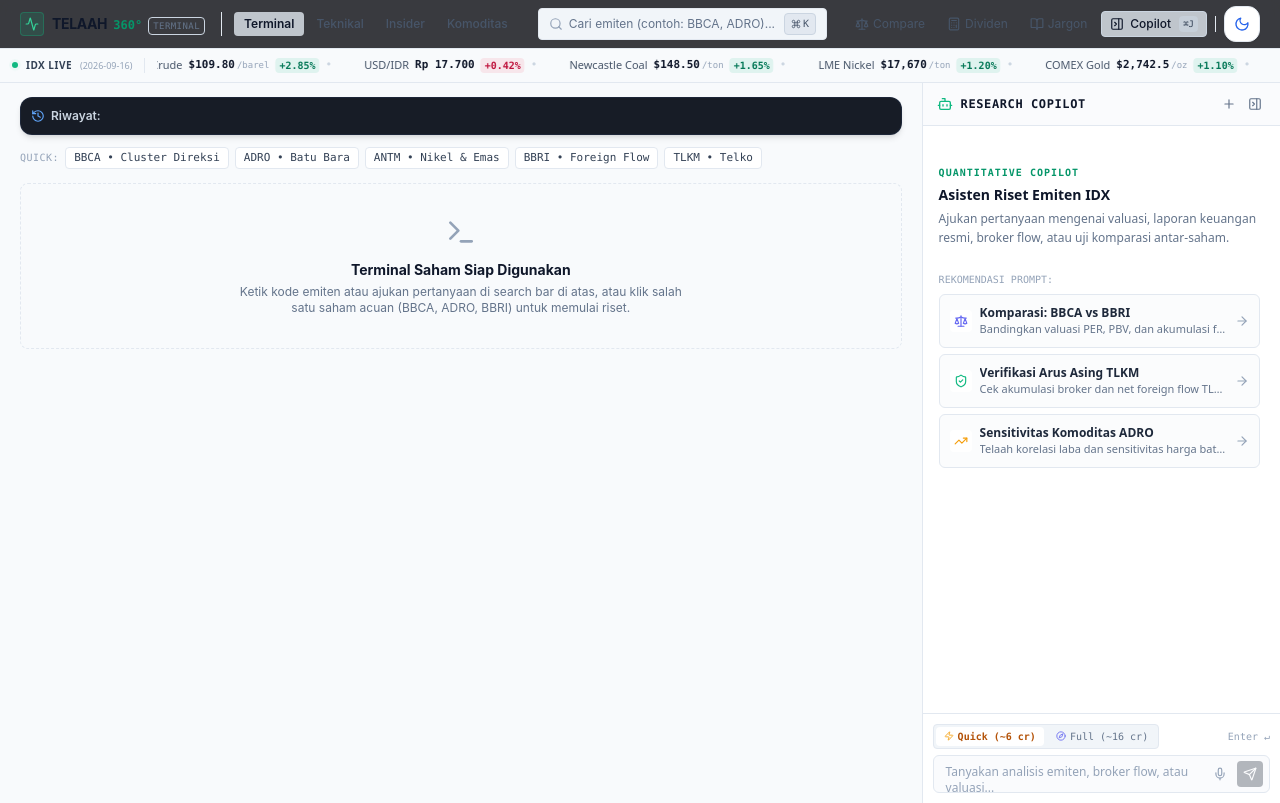
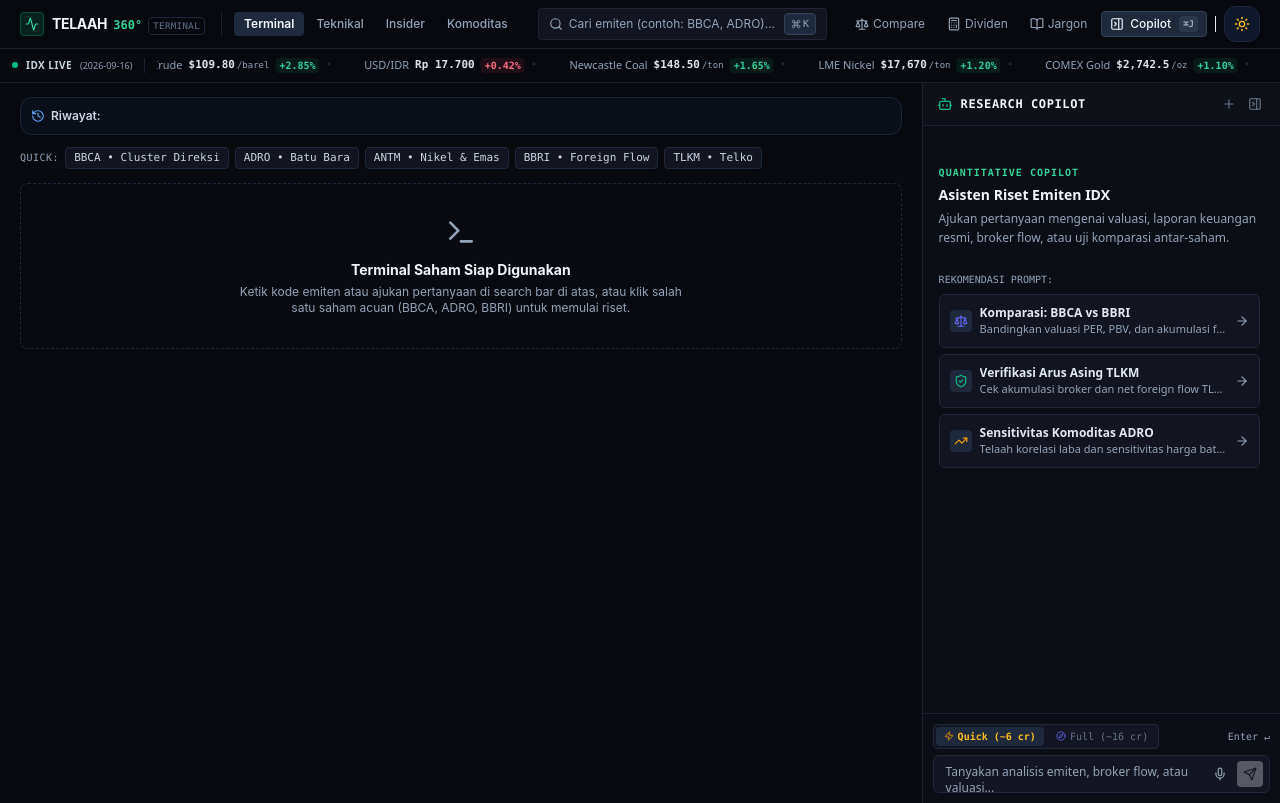
Before and after one commit to meets-indonesia/Telaah-AI, a Next.js app: page / in a window 1280 px wide. Built offline with nearby package versions, Linux system fonts and the light colour scheme.

Commit message:
style(theme): set dark theme as default primary and redesign Intisari into clean executive brief

```diff
--- a/src/app/globals.css
+++ b/src/app/globals.css
@@ -3,6 +3,31 @@
 @tailwind utilities;
 
 :root {
+  --background: #090a0f;
+  --foreground: #f1f5f9;
+  --card-bg: #0f1118;
+  --card-border: #1c202a;
+  --card-border-subtle: #141720;
+  --muted: #8492a6;
+  --brand-soft: #161a24;
+  --terminal-emerald: #10b981;
+  --terminal-rose: #f43f5e;
+}
+
+html.dark,
+html {
+  --background: #090a0f;
+  --foreground: #f1f5f9;
+  --card-bg: #0f1118;
+  --card-border: #1c202a;
+  --card-border-subtle: #141720;
+  --muted: #8492a6;
+  --brand-soft: #161a24;
+  --terminal-emerald: #10b981;
+  --terminal-rose: #f43f5e;
+}
+
+html.light {
   --background: #f8fafc;
   --foreground: #0f172a;
   --card-bg: #ffffff;
@@ -10,18 +35,6 @@
   --card-border-subtle: #f1f5f9;
   --muted: #64748b;
   --brand-soft: #f1f5f9;
-  --terminal-emerald: #10b981;
-  --terminal-rose: #f43f5e;
-}
-
-html.dark {
-  --background: #090a0f;
-  --foreground: #f1f5f9;
-  --card-bg: #0f1118;
-  --card-border: #1c202a;
-  --card-border-subtle: #141720;
-  --muted: #8492a6;
-  --brand-soft: #161a24;
   --terminal-emerald: #10b981;
   --terminal-rose: #f43f5e;
 }
--- a/src/app/layout.tsx
+++ b/src/app/layout.tsx
@@ -12,25 +12,26 @@ export default function RootLayout({
   children: React.ReactNode;
 }>) {
   return (
-    <html lang="id" suppressHydrationWarning>
+    <html lang="id" className="dark" suppressHydrationWarning>
       <head>
         <script
           dangerouslySetInnerHTML={{
             __html: `
               try {
                 const savedTheme = localStorage.getItem('telaah_theme');
-                const prefersDark = window.matchMedia('(prefers-color-scheme: dark)').matches;
-                if (savedTheme === 'dark' || (!savedTheme && prefersDark)) {
+                if (savedTheme === 'light') {
+                  document.documentElement.classList.remove('dark');
+                  document.documentElement.classList.add('light');
+                } else {
                   document.documentElement.classList.add('dark');
-                } else {
-                  document.documentElement.classList.remove('dark');
+                  document.documentElement.classList.remove('light');
                 }
               } catch (e) {}
             `,
           }}
         />
       </head>
-      <body className="antialiased bg-[#f6f8fb] dark:bg-[#090d16] text-slate-900 dark:text-slate-100 min-h-[100dvh] transition-colors duration-200 selection:bg-brand-500 selection:text-white">
+      <body className="antialiased bg-[#090a0f] text-slate-100 min-h-[100dvh] transition-colors duration-200 selection:bg-emerald-500 selection:text-white">
         <a href="#main-content" className="skip-link">Lewati ke konten utama</a>
         {children}
       </body>
--- a/src/components/ReportHeader.tsx
+++ b/src/components/ReportHeader.tsx
@@ -203,22 +203,28 @@ export const ReportHeader: React.FC<ReportHeaderProps> = ({
         </div>
       </div>
 
-      {/* Direct Answer & Core Thesis (Clean Editorial Box) */}
-      <div className="bg-slate-50 dark:bg-[#0c0e14] rounded-lg border-l-4 border-l-indigo-500 dark:border-l-indigo-400 border-y border-r border-slate-200 dark:border-slate-800/80 p-3.5">
-        <div className="flex items-center justify-between gap-2 mb-1.5">
-          <span className="text-[10px] font-mono uppercase tracking-wider font-semibold text-indigo-600 dark:text-indigo-400">
-            Intisari Riset
-          </span>
-          <span className="text-[10px] font-mono text-slate-400">
-            Mode: {report.mode.toUpperCase()}
+      {/* Executive Thesis & Direct Answer Strip */}
+      <div className="bg-[#0f1118] rounded-md border border-slate-800/80 p-3.5 space-y-2">
+        <div className="flex items-center justify-between border-b border-slate-800/60 pb-1.5 text-[10px] font-mono">
+          <div className="flex items-center gap-1.5 text-slate-300 uppercase tracking-wider font-semibold">
+            <span className="w-1.5 h-1.5 rounded-full bg-indigo-400" />
+            <span>Executive Brief</span>
+          </div>
+          <span className="text-slate-500 uppercase tracking-widest text-[9px]">
+            Mode: {report.mode}
           </span>
         </div>
-        <h3 className="text-sm font-semibold text-slate-900 dark:text-slate-100 leading-snug mb-1">
-          {report.directAnswer}
-        </h3>
-        <p className="text-xs text-slate-600 dark:text-slate-400 leading-relaxed">
-          {report.executiveSummary}
-        </p>
+
+        <div className="text-xs text-slate-200 leading-relaxed space-y-1.5">
+          <p className="font-semibold text-slate-100 text-xs sm:text-[13px] leading-snug">
+            {report.directAnswer}
+          </p>
+          {report.executiveSummary && report.executiveSummary !== report.directAnswer && (
+            <p className="text-[11px] text-slate-400 leading-relaxed pt-1 border-t border-slate-800/40">
+              {report.executiveSummary}
+            </p>
+          )}
+        </div>
       </div>
     </div>
   );
--- a/src/components/ThemeToggle.tsx
+++ b/src/components/ThemeToggle.tsx
@@ -18,9 +18,11 @@ export function ThemeToggle() {
     setIsDark(nextDark);
     if (nextDark) {
       document.documentElement.classList.add("dark");
+      document.documentElement.classList.remove("light");
       localStorage.setItem("telaah_theme", "dark");
     } else {
       document.documentElement.classList.remove("dark");
+      document.documentElement.classList.add("light");
       localStorage.setItem("telaah_theme", "light");
     }
   };
```
